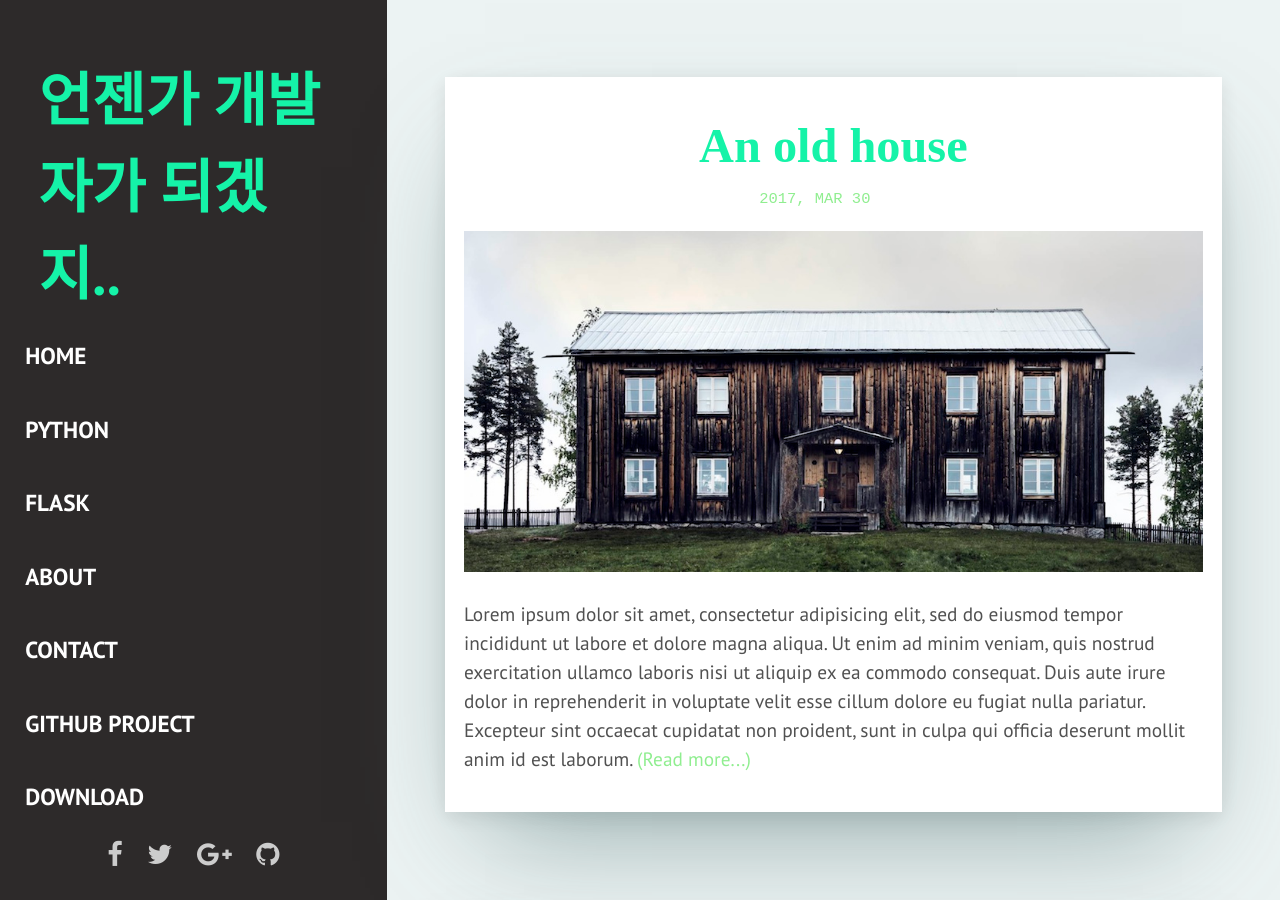
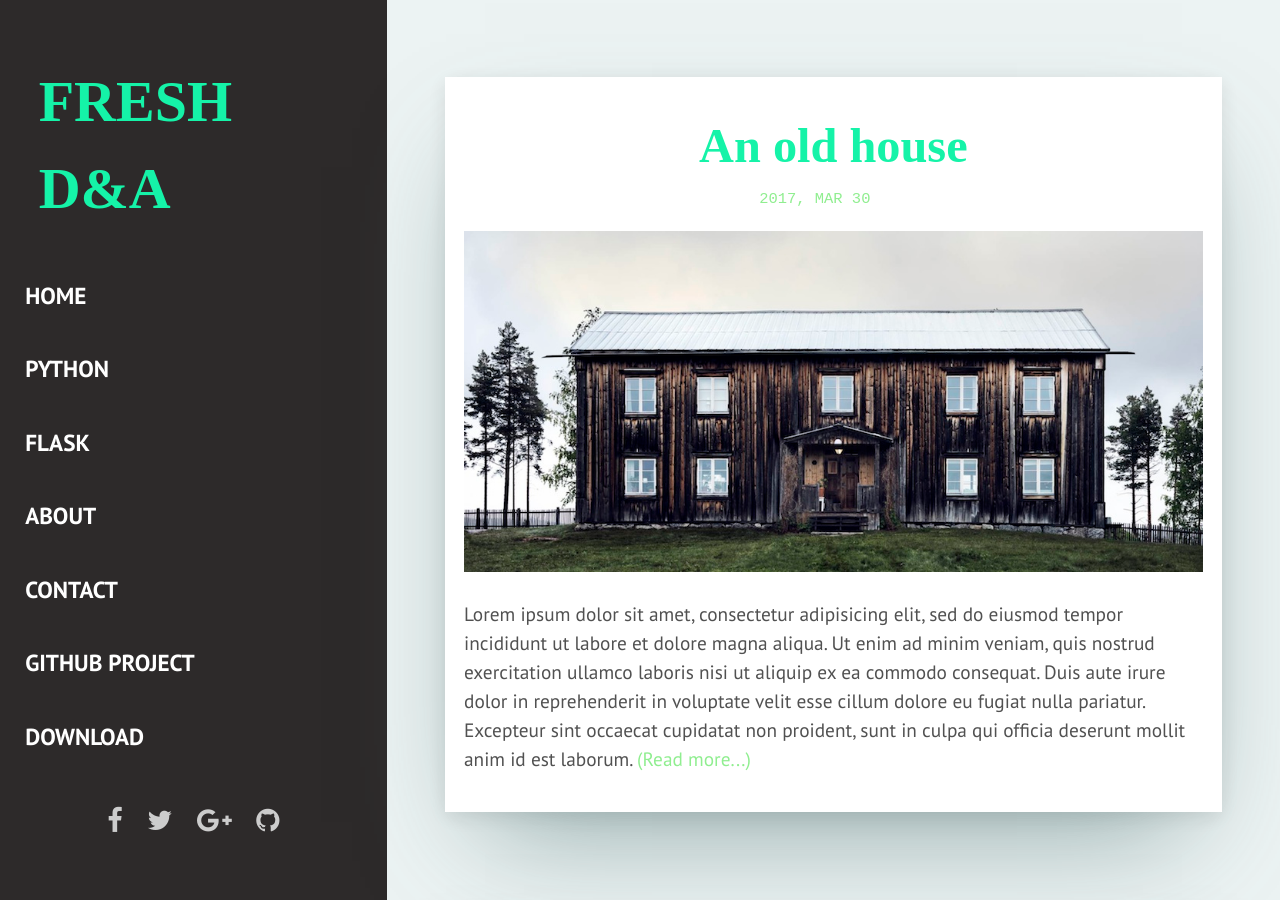
Before and after one commit to shiney5213/shiney5213.github.io, a Jekyll site: the page built from index.html, in a window 1280 px wide and 900 px high. Built offline with Jekyll 4.4.1, drawn with Linux system fonts in a browser that asks for light colours; some web fonts are replaced; the list of posts is cut into pages by our own code.

Commit message:
Update _config.yml

```diff
--- a/_config.yml
+++ b/_config.yml
@@ -1,5 +1,5 @@
 # Profile information
-name: 언젠가 개발자가 되겠지..
+name: Fresh D&A
 title: Fresh
 description: > # this means to ignore newlines until "baseurl:"
   Write an awesome description for your new site here. You can edit this
```
